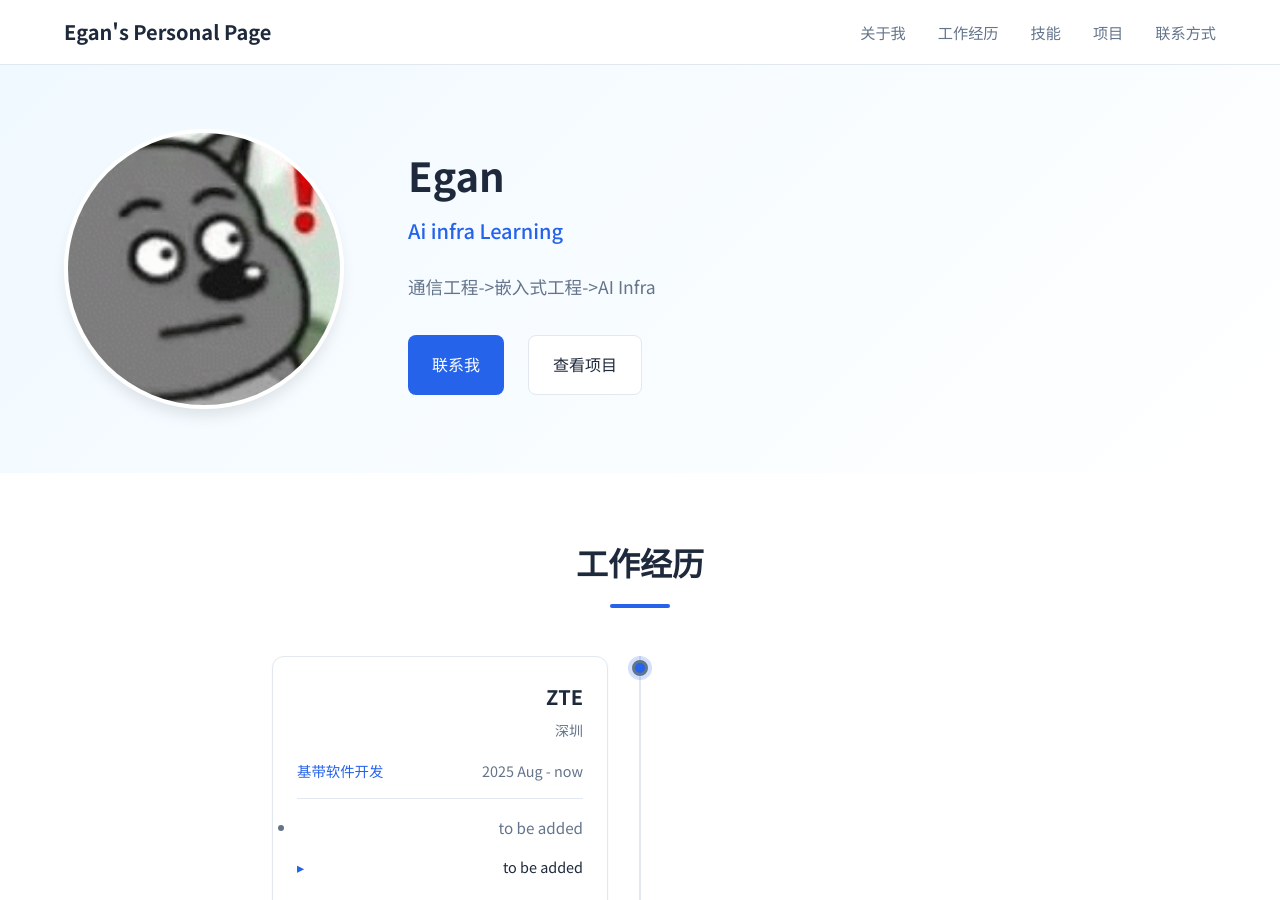
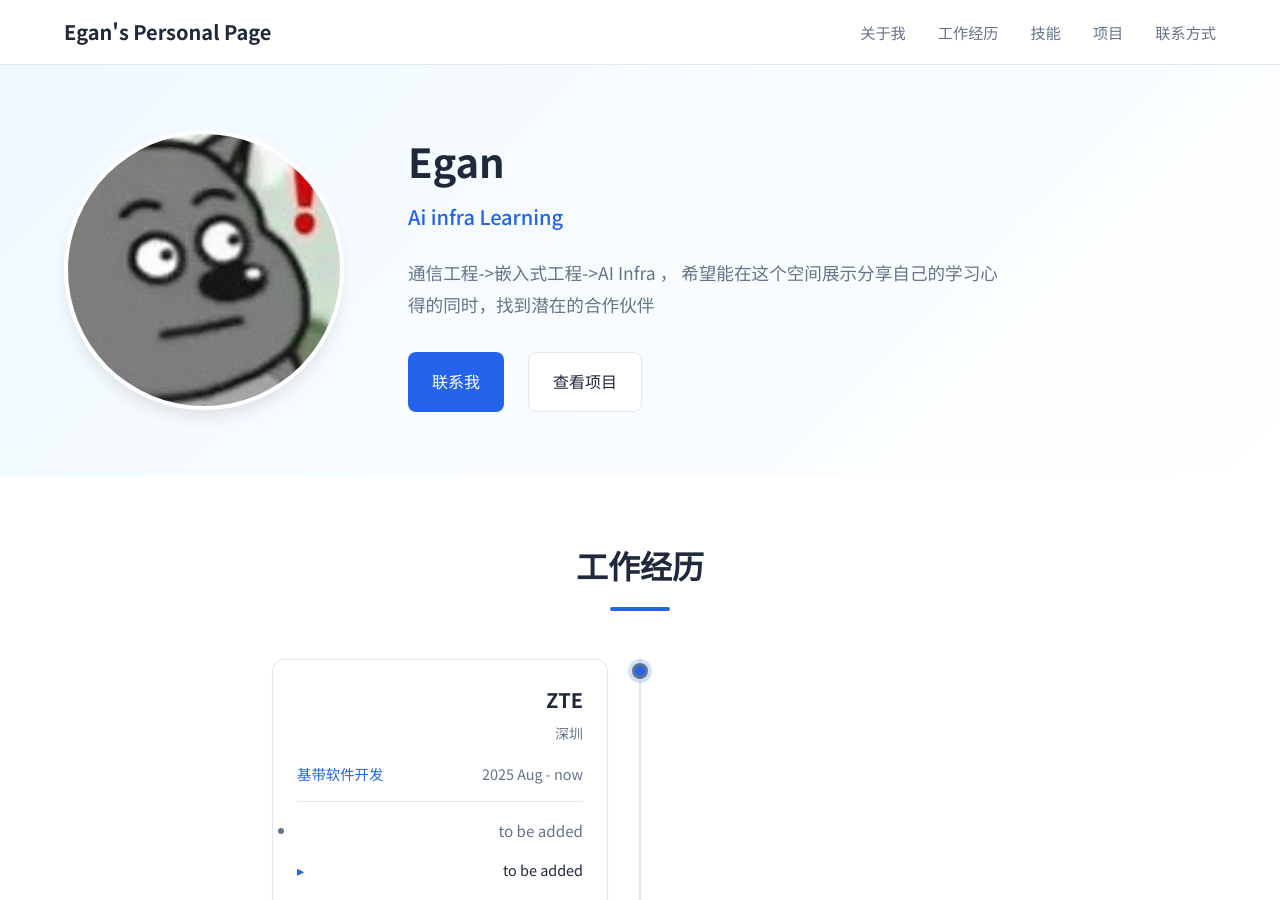
Before and after one commit to Lejun-Hu/Lejun-Hu.github.io, a Jekyll site: the page built from index.md, in a window 1280 px wide and 900 px high. Built offline with Jekyll 4.4.1, drawn with Linux system fonts in a browser that asks for light colours.

Commit message:
修改个人简介

```diff
--- a/index.md
+++ b/index.md
@@ -28,7 +28,7 @@ description: Egan的详细个人简历，包含工作经历、技能专长和项
 
       <div class="profile-summary">
         <p>
-          通信工程->嵌入式工程->AI Infra
+          通信工程->嵌入式工程->AI Infra ， 希望能在这个空间展示分享自己的学习心得的同时，找到潜在的合作伙伴
         </p>
       </div>
 
```
